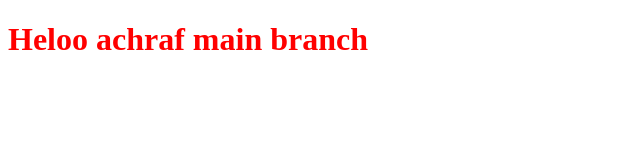
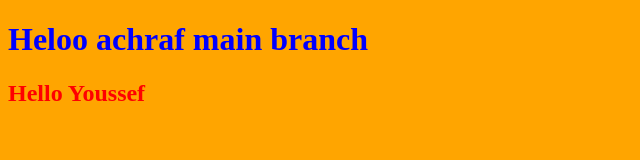
Before and after one commit to Piroraa/MyProject0, a plain HTML site: page index.html in a window 1280 px wide. Shown: the whole page, without its empty margins (0-640 px from the left). Drawn offline with Linux system fonts and the light colour scheme.

Commit message:
second modification

```diff
--- a/index.html
+++ b/index.html
@@ -8,6 +8,7 @@
   </head>
   <body>
     <h1>Heloo achraf main branch</h1>
+    <h2>Hello Youssef</h2>
     <script src="app.js"></script>
   </body>
 </html>
--- a/style.css
+++ b/style.css
@@ -1,3 +1,10 @@
 h1 {
+  color: blue;
+}
+body {
+  background-color: orange;
+}
+
+h2 {
   color: red;
 }
```
